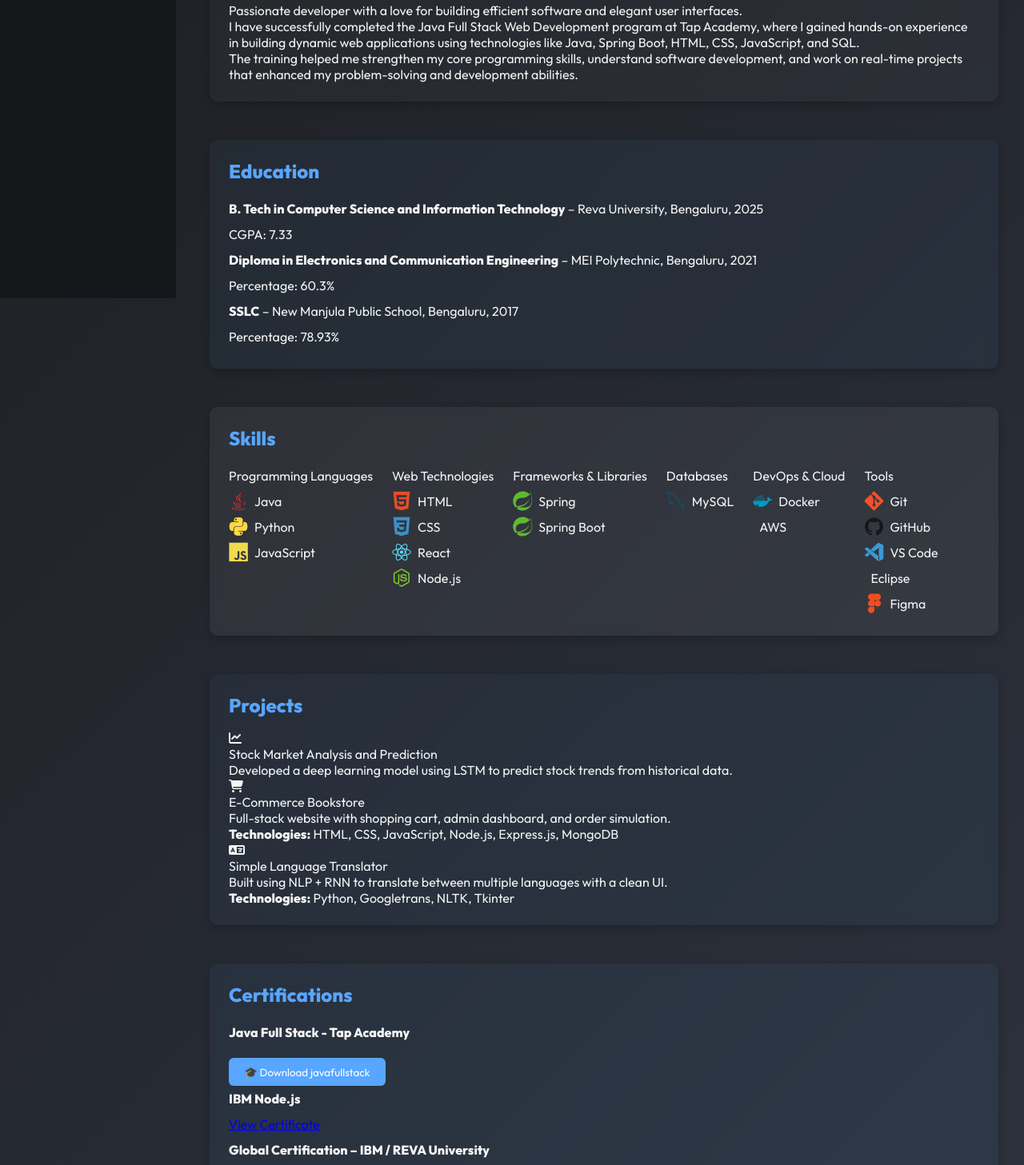
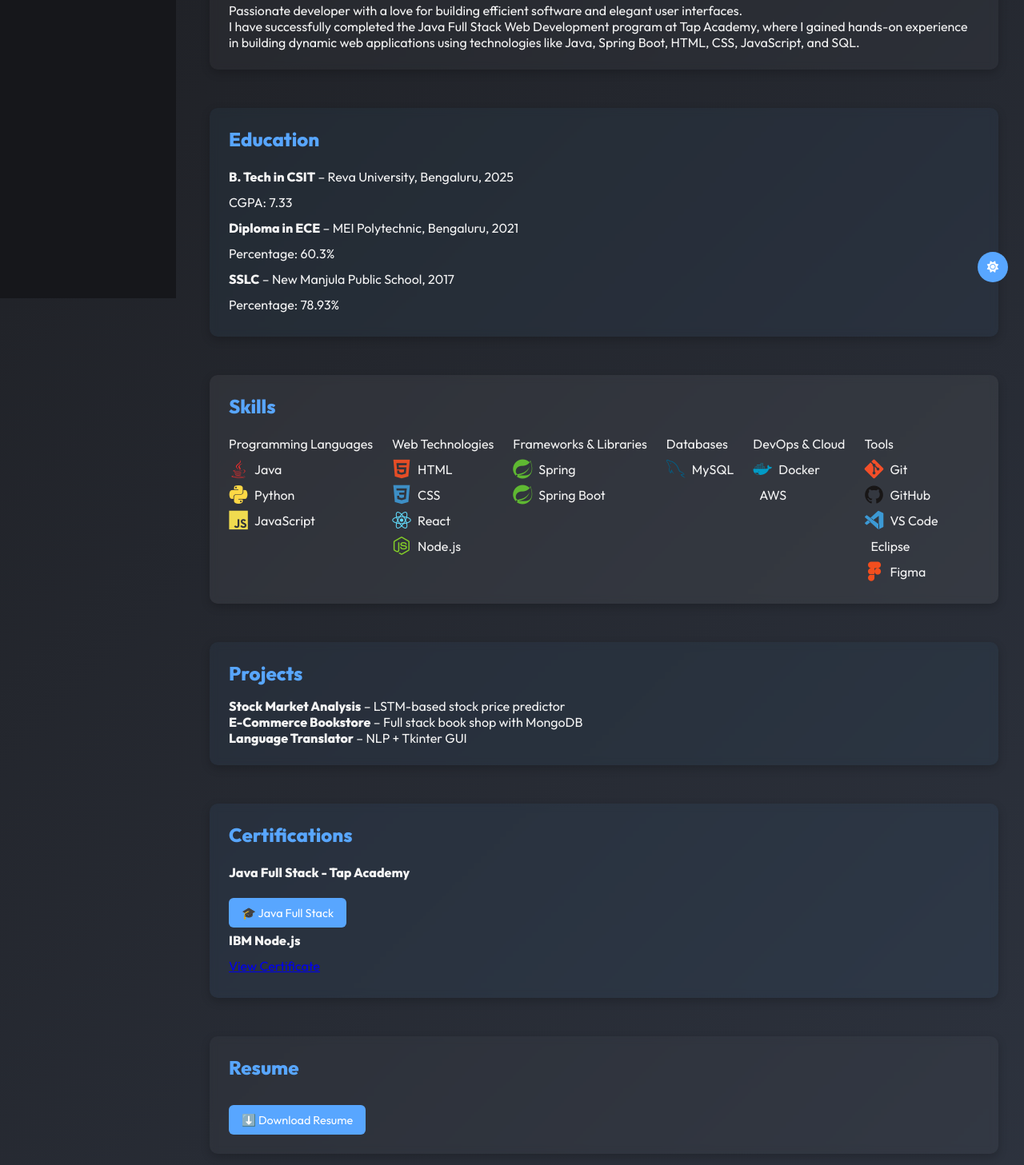
Before and after one commit to guruprasadsm/csit, a plain HTML site: page index.html in a window 1280 px wide. Shown: the part 427-1884 px from the top of the page at 80% size. Drawn offline with nearby package versions, Linux system fonts and the light colour scheme.

Commit message:
Update index.html

```diff
--- a/index.html
+++ b/index.html
@@ -24,6 +24,16 @@
       display: flex;
       background: linear-gradient(135deg, #1d1e22, #2e3440);
       color: #f4f4f4;
+      transition: background 0.5s, color 0.5s;
+    }
+
+    .light-mode {
+      background: #f4f4f4;
+      color: #222;
+    }
+
+    .light-mode nav {
+      background: #fff;
     }
 
     nav {
@@ -34,6 +44,7 @@
       position: fixed;
       left: 0;
       top: 0;
+      z-index: 100;
     }
 
     nav h2 {
@@ -75,7 +86,6 @@
 
     header h1 {
       font-size: 2rem;
-      color: #fff;
     }
 
     header p {
@@ -127,14 +137,14 @@
 
     button {
       margin-top: 1rem;
-      padding: 0.6rem 1.2rem;
+      padding: 0.6rem 1rem;
       background: #58a6ff;
       color: #fff;
       border: none;
       border-radius: 6px;
       cursor: pointer;
       transition: 0.3s ease;
-      display: inline-block;
+      font-size: 0.9rem;
     }
 
     button:hover {
@@ -154,12 +164,32 @@
     }
 
     footer {
-      text-align: center;
+      text-align: right;
       padding: 1rem;
       color: #888;
     }
 
-    /* Mobile Nav */
+    .light-toggle {
+      position: fixed;
+      bottom: 20px;
+      right: 20px;
+      z-index: 999;
+      background: #58a6ff;
+      border-radius: 50%;
+      width: 38px;
+      height: 38px;
+      display: flex;
+      align-items: center;
+      justify-content: center;
+      color: #fff;
+      border: none;
+      cursor: pointer;
+    }
+
+    .light-toggle:hover {
+      background: #1d7be0;
+    }
+
     .menu-toggle {
       display: none;
       position: fixed;
@@ -209,15 +239,6 @@
         padding: 1rem;
       }
 
-      section {
-        padding: 1rem;
-      }
-
-      header img {
-        margin: 0 auto 1rem auto;
-        display: block;
-      }
-
       .menu-toggle {
         display: block;
       }
@@ -231,7 +252,12 @@
 </head>
 <body>
 
-  <!-- Mobile Toggle Menu -->
+  <!-- Light/Dark Toggle -->
+  <button class="light-toggle" onclick="toggleTheme()" title="Toggle Light Mode">
+    <i class="fas fa-sun"></i>
+  </button>
+
+  <!-- Mobile Toggle -->
   <div class="menu-toggle" onclick="toggleMenu()">
     <i class="fas fa-bars"></i>
   </div>
@@ -271,22 +297,22 @@
       <h2>About Me</h2>
       <p>Passionate developer with a love for building efficient software and elegant user interfaces.</p>
       <p>I have successfully completed the Java Full Stack Web Development program at Tap Academy, where I gained hands-on experience in building dynamic web applications using technologies like Java, Spring Boot, HTML, CSS, JavaScript, and SQL.</p>
-      <p>The training helped me strengthen my core programming skills, understand software development, and work on real-time projects that enhanced my problem-solving and development abilities.</p>
     </section>
 
     <section id="education" class="bg2" data-aos="fade-up">
       <h2>Education</h2>
       <ul>
-        <li><strong>B. Tech in Computer Science and Information Technology</strong> – Reva University, Bengaluru, 2025</li>
+        <li><strong>B. Tech in CSIT</strong> – Reva University, Bengaluru, 2025</li>
         <li>CGPA: 7.33</li>
-        <li><strong>Diploma in Electronics and Communication Engineering</strong> – MEI Polytechnic, Bengaluru, 2021</li>
+        <li><strong>Diploma in ECE</strong> – MEI Polytechnic, Bengaluru, 2021</li>
         <li>Percentage: 60.3%</li>
-        <li><strong>SSLC</strong> – New Manjula Public School, Bengaluru, 2017</li>
+        <li><strong>SSLC</strong> – New Manjula Public School, 2017</li>
         <li>Percentage: 78.93%</li>
       </ul>
     </section>
 
-     <section id="skills" class="bg3" data-aos="zoom-in-up">
+
+    <section id="skills" class="bg3" data-aos="zoom-in-up">
       <h2>Skills</h2>
       <ul class="skills-list">
 
@@ -335,31 +361,12 @@
       </ul>
     </section>
 
+
     <section id="projects" class="bg4" data-aos="fade-up">
       <h2>Projects</h2>
-      <div class="project-card" data-aos="fade-right">
-        <i class="fas fa-chart-line project-icon"></i>
-        <div>
-          <div class="project-title">Stock Market Analysis and Prediction</div>
-          <p>Developed a deep learning model using LSTM to predict stock trends from historical data.</p>
-        </div>
-      </div>
-      <div class="project-card" data-aos="fade-left">
-        <i class="fas fa-shopping-cart project-icon"></i>
-        <div>
-          <div class="project-title">E-Commerce Bookstore</div>
-          <p>Full-stack website with shopping cart, admin dashboard, and order simulation.</p>
-          <p><strong>Technologies:</strong> HTML, CSS, JavaScript, Node.js, Express.js, MongoDB</p>
-        </div>
-      </div>
-      <div class="project-card" data-aos="fade-right">
-        <i class="fas fa-language project-icon"></i>
-        <div>
-          <div class="project-title">Simple Language Translator</div>
-          <p>Built using NLP + RNN to translate between multiple languages with a clean UI.</p>
-          <p><strong>Technologies:</strong> Python, Googletrans, NLTK, Tkinter</p>
-        </div>
-      </div>
+      <p><strong>Stock Market Analysis</strong> – LSTM-based stock price predictor</p>
+      <p><strong>E-Commerce Bookstore</strong> – Full stack book shop with MongoDB</p>
+      <p><strong>Language Translator</strong> – NLP + Tkinter GUI</p>
     </section>
 
     <section id="Certifications" class="bg5" data-aos="fade-left">
@@ -367,21 +374,17 @@
       <ul>
         <li><strong>Java Full Stack - Tap Academy</strong><br>
           <a href="https://drive.google.com/file/d/12faNmViiv6NAh0hNeBXck_4rVmoJyNlo/view?usp=sharing" target="_blank">
-            <button>🎓 Download javafullstack</button>
+            <button>🎓 Java Full Stack</button>
           </a>
         </li>
-        <li><strong>IBM Node.js</strong><br/>
-          <a href="https://courses.etrain.skillsnetwork.site/certificates/f8bdcebf6788424b8669447fdc66eac4" target="_blank">
-            View Certificate
-          </a>
+        <li><strong>IBM Node.js</strong><br>
+          <a href="https://courses.etrain.skillsnetwork.site/certificates/f8bdcebf6788424b8669447fdc66eac4" target="_blank">View Certificate</a>
         </li>
-        <li><strong>Global Certification – IBM / REVA University</strong></li>
       </ul>
     </section>
 
     <section id="resume" class="bg6" data-aos="fade-left">
       <h2>Resume</h2>
-      <p>Click below to download:</p>
       <a href="https://drive.google.com/file/d/1bgCUQmRNY0jmxThbYDUahPFZcN3VCHax/view?usp=sharing" target="_blank">
         <button>⬇️ Download Resume</button>
       </a>
@@ -389,7 +392,7 @@
 
     <section id="contact" class="bg7" data-aos="fade-up">
       <h2>Contact</h2>
-      <p>Email: <a href="mailto:guruprasad@example.com">guruprasad@example.com</a></p>
+      <p>Email: <a href="mailto:guruprasadSM2001@gmail.com">guruprasadSM2001@gmail.com</a></p>
       <p class="contact">
         <a href="https://github.com/guruprasadsm" target="_blank"><i class="fab fa-github fa-lg"></i></a>
         <a href="https://www.linkedin.com/in/gurusm9999" target="_blank"><i class="fab fa-linkedin fa-lg"></i></a>
@@ -397,16 +400,19 @@
       </p>
     </section>
 
-    <footer style="text-align: right; padding: 10px;">
-      © 2025 Guruprasad S M. All rights reserved. | Built with ❤️ using HTML, CSS & JavaScript
+    <footer>
+      © 2025 Guruprasad S M. All rights reserved. | Built with ❤️ using HTML, CSS & JS
     </footer>
   </div>
 
   <!-- Scripts -->
   <script>
     function toggleMenu() {
-      const menu = document.getElementById('mobileMenu');
-      menu.classList.toggle('open');
+      document.getElementById('mobileMenu').classList.toggle('open');
+    }
+
+    function toggleTheme() {
+      document.body.classList.toggle('light-mode');
     }
   </script>
 
```
